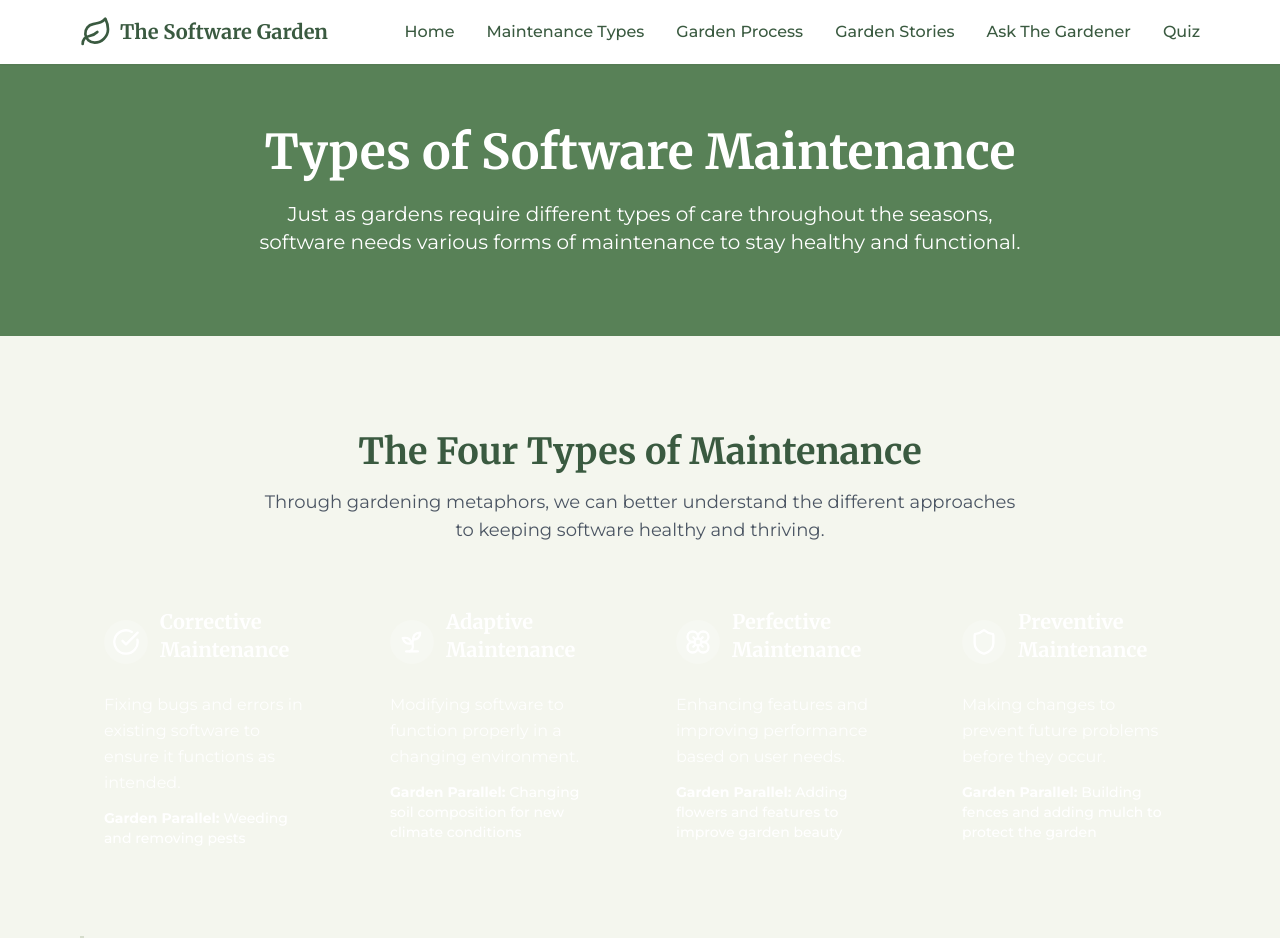
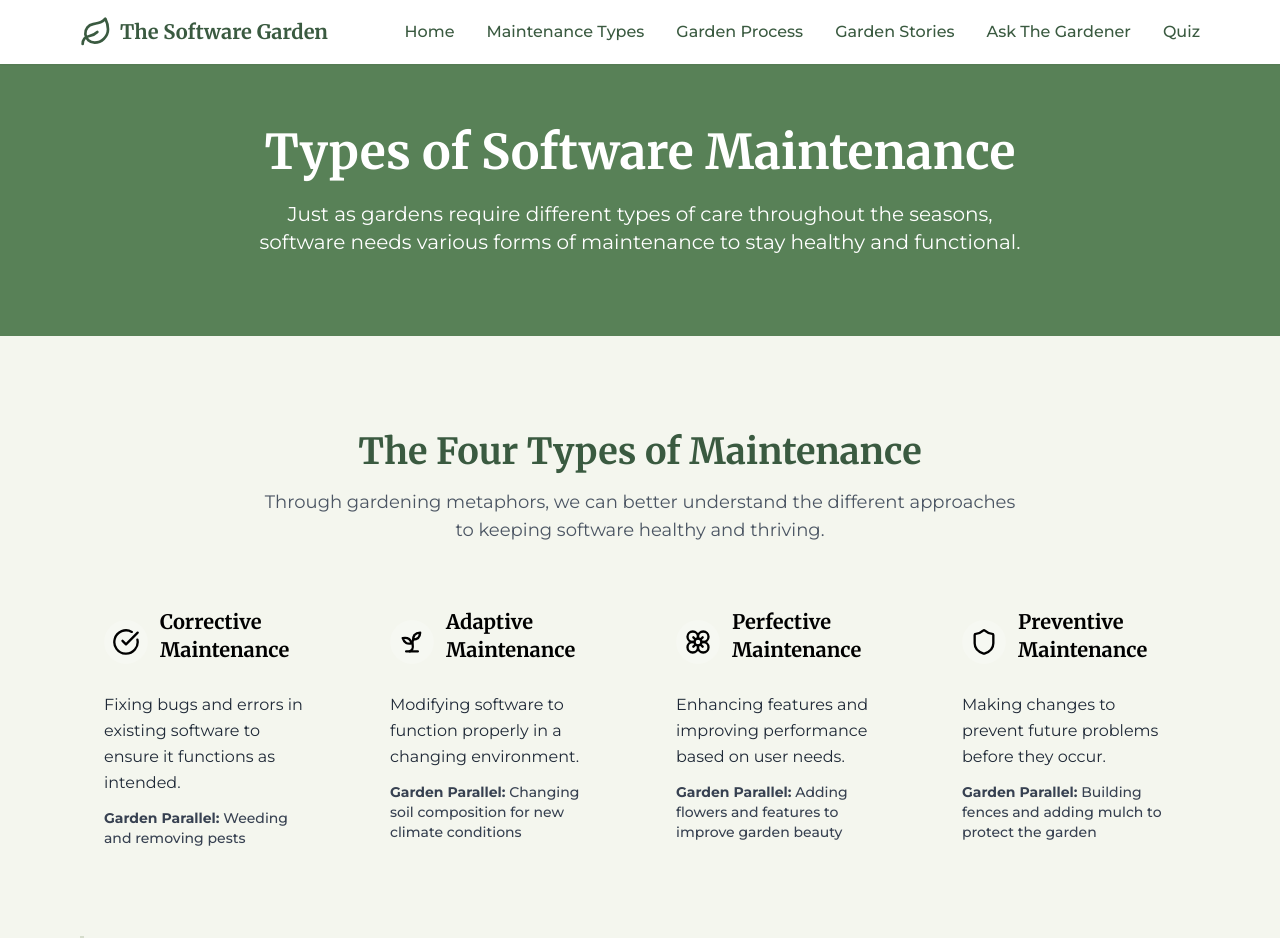
Before and after one commit to Ar0519/software-garden-gardening, a React (Vite) app: page /maintenance-types in a window 1280 px wide. Shown: the top 938 px of the page. Built offline with nearby package versions, Linux system fonts and the light colour scheme.

Commit message:
Fix: Improve maintenance types card visibility
Adjust the color of the maintenance types cards to improve visibility.

```diff
--- a/src/pages/MaintenanceTypes.tsx
+++ b/src/pages/MaintenanceTypes.tsx
@@ -161,14 +161,14 @@ const MaintenanceTypes = () => {
                 <a
                   key={type.id}
                   href={`#${type.id}`}
-                  className={`p-6 rounded-lg text-white bg-gradient-to-r hover:shadow-lg transition-all duration-300 from-${type.color} to-${type.color}/70`}
+                  className={`p-6 rounded-lg text-black bg-gradient-to-r hover:shadow-lg transition-all duration-300 from-${type.color} to-${type.color}/70`}
                 >
                   <div className="flex items-center mb-4">
                     <div className="mr-3 bg-white/20 p-2 rounded-full">{type.icon}</div>
                     <h3 className="text-xl font-bold">{type.title}</h3>
                   </div>
-                  <p className="mb-3 text-white/90">{type.description}</p>
-                  <div className="text-sm font-medium">
+                  <p className="mb-3 text-gray-800">{type.description}</p>
+                  <div className="text-sm font-medium text-gray-700">
                     <span className="font-bold">Garden Parallel:</span> {type.gardenAnalogy}
                   </div>
                 </a>
```
